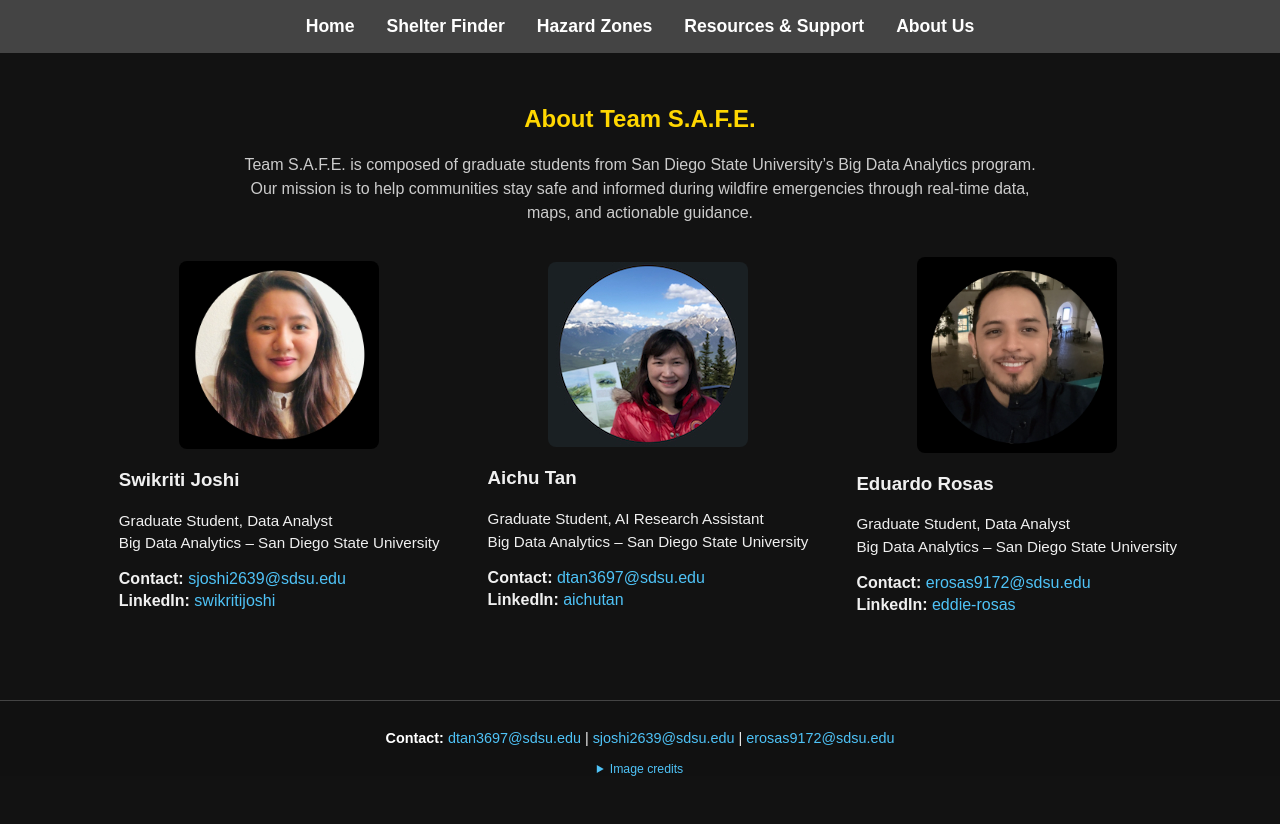
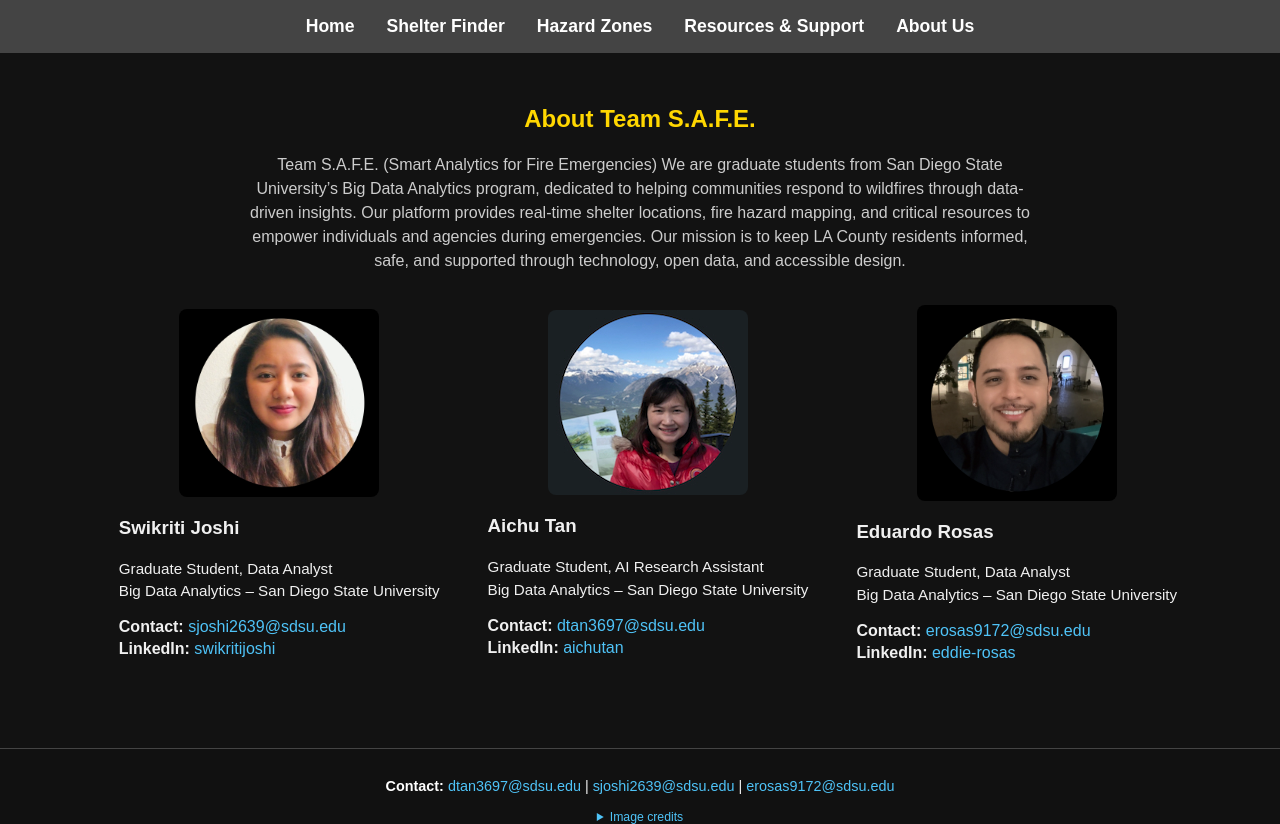
Before and after one commit to sdsusafe/sdsusafe.github.io, a Jekyll site: the page built from about_us/index.html, in a window 1280 px wide. Shown: the part 540-1364 px from the top of the page. Built offline with Jekyll 4.4.1, drawn with Linux system fonts in a browser that asks for light colours; before the commit the page ends 1316 px from its top, so only the background shows below that.

Commit message:
Update index.html

```diff
--- a/about_us/index.html
+++ b/about_us/index.html
@@ -7,8 +7,10 @@ title: About Team S.A.F.E.
   <h2 style="text-align: center; color: #ffd700;">About Team S.A.F.E.</h2>
 
   <p style="text-align: center; color: #ccc; max-width: 800px; margin: 0 auto 2rem; line-height: 1.5;">
-    Team S.A.F.E. is composed of graduate students from San Diego State University’s Big Data Analytics program.
-    Our mission is to help communities stay safe and informed during wildfire emergencies through real-time data, maps, and actionable guidance.
+Team S.A.F.E. (Smart Analytics for Fire Emergencies)
+We are graduate students from San Diego State University’s Big Data Analytics program, dedicated to helping communities respond to wildfires through data-driven insights. Our platform provides real-time shelter locations, fire hazard mapping, and critical resources to empower individuals and agencies during emergencies.
+
+Our mission is to keep LA County residents informed, safe, and supported through technology, open data, and accessible design.
   </p>
 
   <div style="display: flex; flex-wrap: wrap; align-items: center; justify-content: center; gap: 2rem; padding: 0 1rem;">
```
